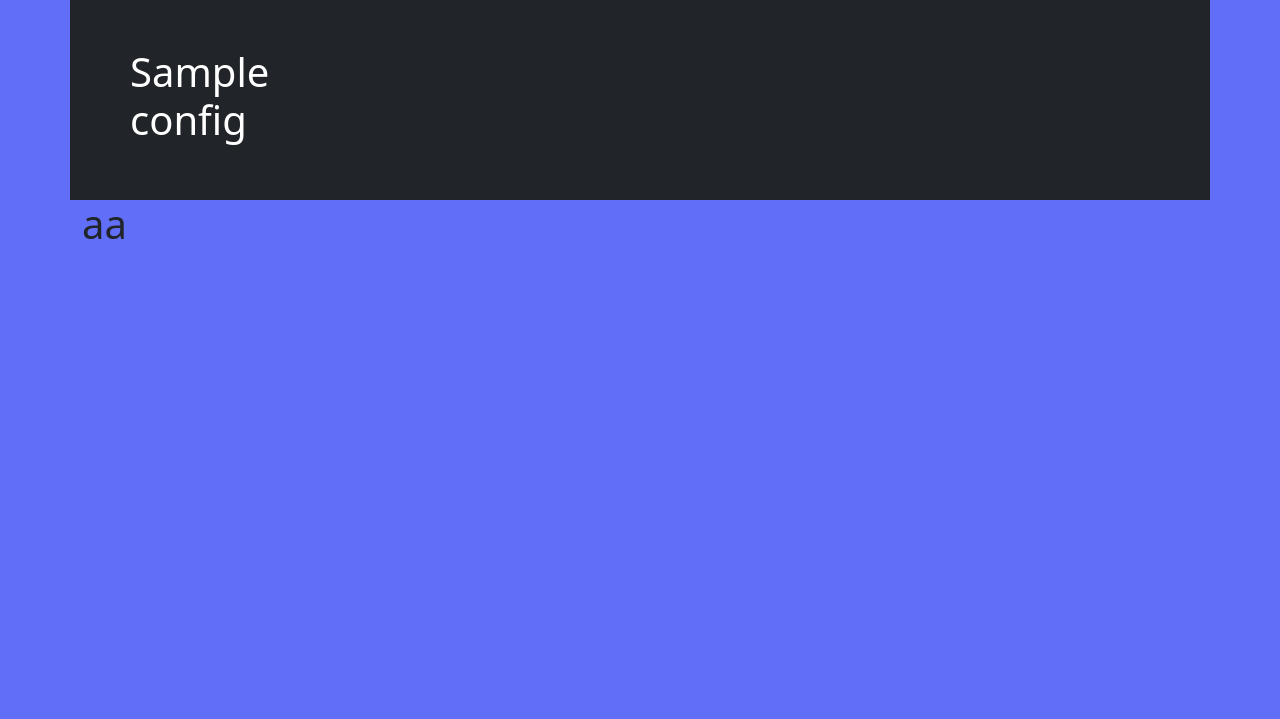
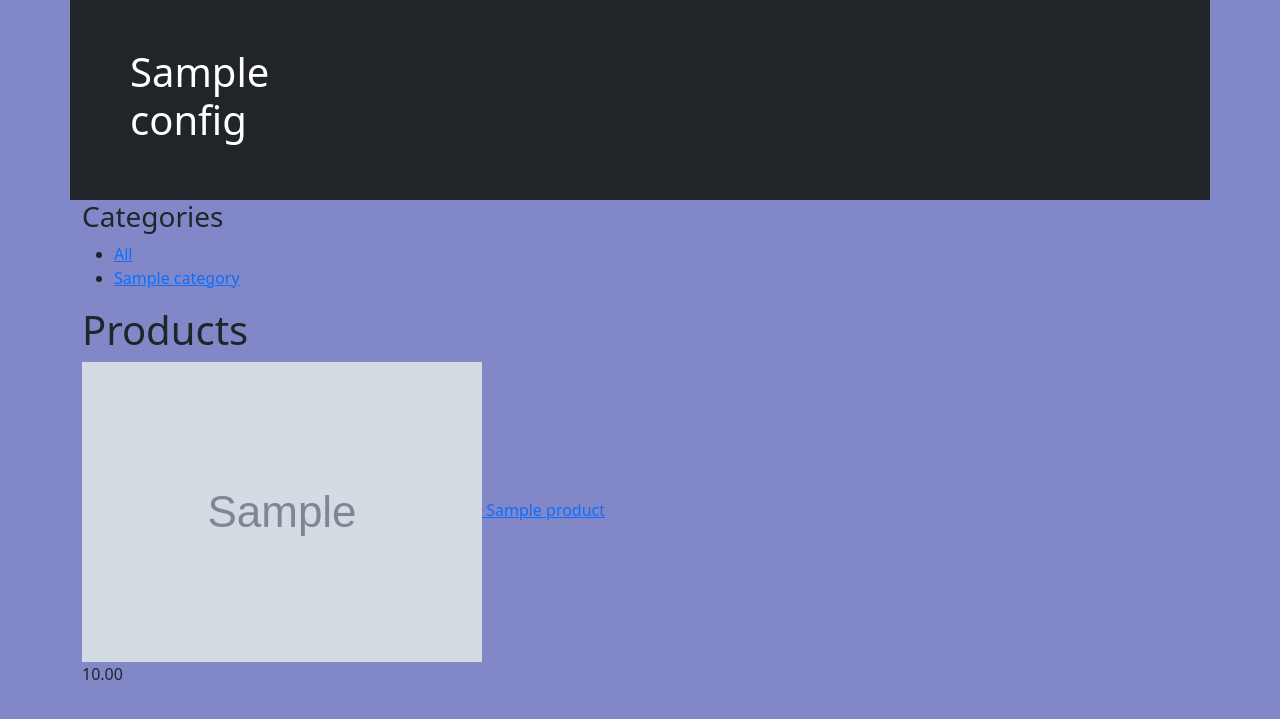
Before and after one commit to mateus-rodriguess/interactive-menu, a Django app: page / in a window 1280 px wide. Shown: the top 719 px of the page. Run offline with Django 3.2, Linux system fonts and the light colour scheme; tables that the repository leaves empty hold one stand-in row (values such as "Sample post"); grey boxes marked "Sample" are stand-in pictures; some libraries are stand-ins or nearby versions.

Commit message:
feijãotropero.png

```diff
--- a/apps/menu/models.py
+++ b/apps/menu/models.py
@@ -30,9 +30,8 @@ class Category(models.Model):
 
     def __str__(self):
         return self.name
-
     def get_absolute_url(self):
-        return reverse("category_detail", kwargs={"pk": self.pk})
+        return reverse('product_list_by_category', args=[self.slug])
 
 
 class Product(models.Model):
@@ -59,3 +58,6 @@ class Product(models.Model):
 
     def __str__(self):
         return self.name
+
+    def get_absolute_url(self):
+        return reverse('product_detail', args=[self.id, self.slug])
--- a/apps/menu/templates/menu/index.html
+++ /dev/null
@@ -1,8 +0,0 @@
-
-{% extends  'base.html' %}
-
-{% block content %}
-    <div class="row ">
-        <h1>aa</h1>
-    </div>
-{% endblock %}
--- /dev/null
+++ b/apps/menu/templates/menu/product/list.html
@@ -0,0 +1,36 @@
+{% extends "base.html" %}
+{% load static %}
+{% block title %}
+        {% if category %}{{ category.name }}{% else %}Products{% endif %}
+{% endblock %}
+
+{% block content %}
+    <div id="sidebar">
+        <h3>Categories</h3>
+        <ul>
+            <li {% if not category %} class="selected" {% endif %}>
+                <a href="{% url "product_list" %}">All</a>
+            </li>
+            {% for c in categories %}
+            <li {% if category.slug == c.slug %} class="selected" {% endif %}>
+                <a href="{{ c.get_absolute_url }}">{{ c.name }}</a>
+            </li>
+            {% endfor %}
+        </ul>
+    </div>
+    <div id="main" class="product-list">
+        <h1>{% if category %}{{ category.name }}{% else %} Products
+            {% endif %}</h1>
+        {% for product in products %}
+        <div class="item">
+            <a href="{{ product.get_absolute_url }}">
+                <img src="{% if product.image %}{{ product.image.url }} {%else %} {% static "img/feijãotropero.png" %} {% endif %}">
+            </a>
+            <a href="{{ product.get_absolute_url }}">{{ product.name }}</a>
+            <br>
+            {{ product.price }}
+        </div>
+
+        {% endfor %}
+    </div>
+{% endblock %}
--- a/apps/menu/urls.py
+++ b/apps/menu/urls.py
@@ -1,7 +1,9 @@
 from django.urls import path
-from .views import index
+from .views import product_list, product_detail
 
 # urls
 urlpatterns = [
-   path('', index, name="register"),
+   path('', product_list, name="product_list"),
+   path('<slug:category_slug>/', product_list,name='product_list_by_category'),
+   path('<int:id>/<slug:slug>/', product_detail,name='product_detail'),
 ]
--- a/apps/menu/views.py
+++ b/apps/menu/views.py
@@ -1,7 +1,24 @@
-from django.shortcuts import render
+from django.shortcuts import get_object_or_404, render
+
+from .models import Category, Product
 
 # Create your views here.
 
 
-def index(request):
-    return render(request, "menu/index.html")
+def product_list(request, category_slug=None):
+    category = None
+    categories = Category.objects.all()
+    products = Product.objects.filter(available=True)
+    if category_slug:
+        category = get_object_or_404(Category, slug=category_slug)
+        products = products.filter(category=category)
+
+    return render(request, "menu/product/list.html", {'category': category,
+                                                      'categories': categories,
+                                                      'products': products})
+
+
+def product_detail(request, id, slug):
+    product = get_object_or_404(Product, id=id, slug=slug, available=True)
+
+    return render(request, "menu/product/detail.html", {"product": product})
--- a/static/css/style.css
+++ b/static/css/style.css
@@ -1,5 +1,5 @@
 body{
-    background-color: rgb(97, 110, 248);
+    background-color: rgb(130, 136, 199);
 }
 
 .logo{
```
Also changed, not shown: apps/menu/templates/menu/product/detail.html (added), static/img/feijãotropero.png (added).
